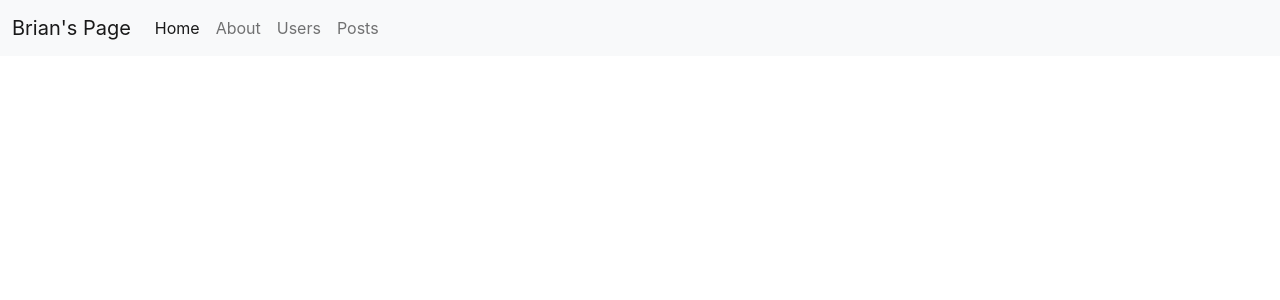
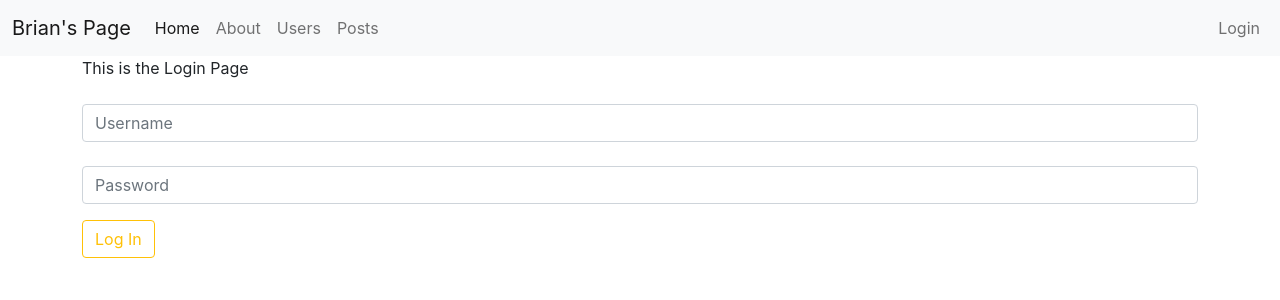
Before and after one commit to bstanton773/react-intro-66, a React (Create React App) app: page /login in a window 1280 px wide. Shown: the top 300 px of the page. Built offline with nearby package versions, Linux system fonts and the light colour scheme; no server answers.

Commit message:
Add Login Component with form and add to nav

```diff
--- a/src/App.js
+++ b/src/App.js
@@ -5,6 +5,7 @@ import About from './views/About';
 import CreatePost from './views/CreatePost';
 import CreateUser from './views/CreateUser';
 import Home from './views/Home';
+import Login from './views/Login';
 import Posts from './views/Posts';
 import SingleUser from './views/SingleUser';
 import Users from './views/Users';
@@ -65,6 +66,9 @@ export default class App extends Component {
               <CreatePost />
             </Route>
             <Route exact path='/users/:id' component={SingleUser}/>
+            <Route exact path='/login'>
+              <Login />
+            </Route>
           </Switch>
         </div>
       </div>
--- a/src/components/Navbar.js
+++ b/src/components/Navbar.js
@@ -26,6 +26,11 @@ export default class Navbar extends Component {
                                 <Link className="nav-link" to="/posts">Posts</Link>
                                 </li>
                             </ul>
+                            <ul className="navbar-nav ms-auto">
+                                <li className="nav-item">
+                                <Link className="nav-link" to="/login">Login</Link>
+                                </li>
+                            </ul>
                         </div>
                     </div>
                 </nav>
--- /dev/null
+++ b/src/views/Login.js
@@ -0,0 +1,24 @@
+import React, { Component } from 'react'
+
+export default class Login extends Component {
+    render() {
+        return (
+            <div>
+                This is the Login Page
+                <form>
+                    <div className='form-group'>
+                        <fieldset>
+                            <label htmlFor='username'></label>
+                            <input type='text' name='username' className='form-control' placeholder='Username'></input>
+                        </fieldset>
+                        <fieldset>
+                            <label htmlFor='password'></label>
+                            <input type='password' name='password' className='form-control' placeholder='Password'></input>
+                        </fieldset>
+                        <input type='submit' className='btn btn-outline-warning mt-3' value='Log In'></input>
+                    </div>
+                </form>
+            </div>
+        )
+    }
+}
```
Lines whose indentation alone changed are shown as unchanged.
